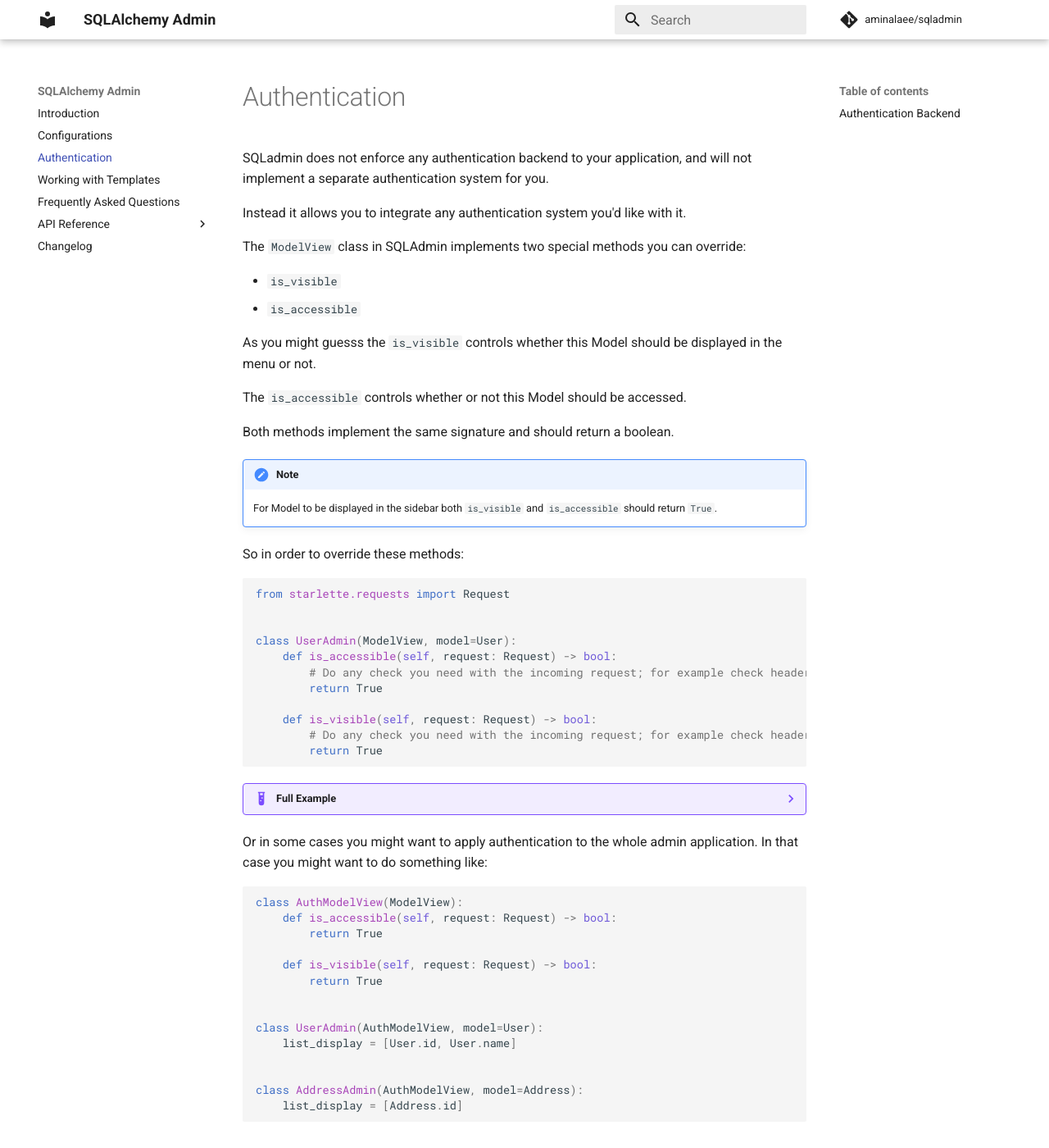
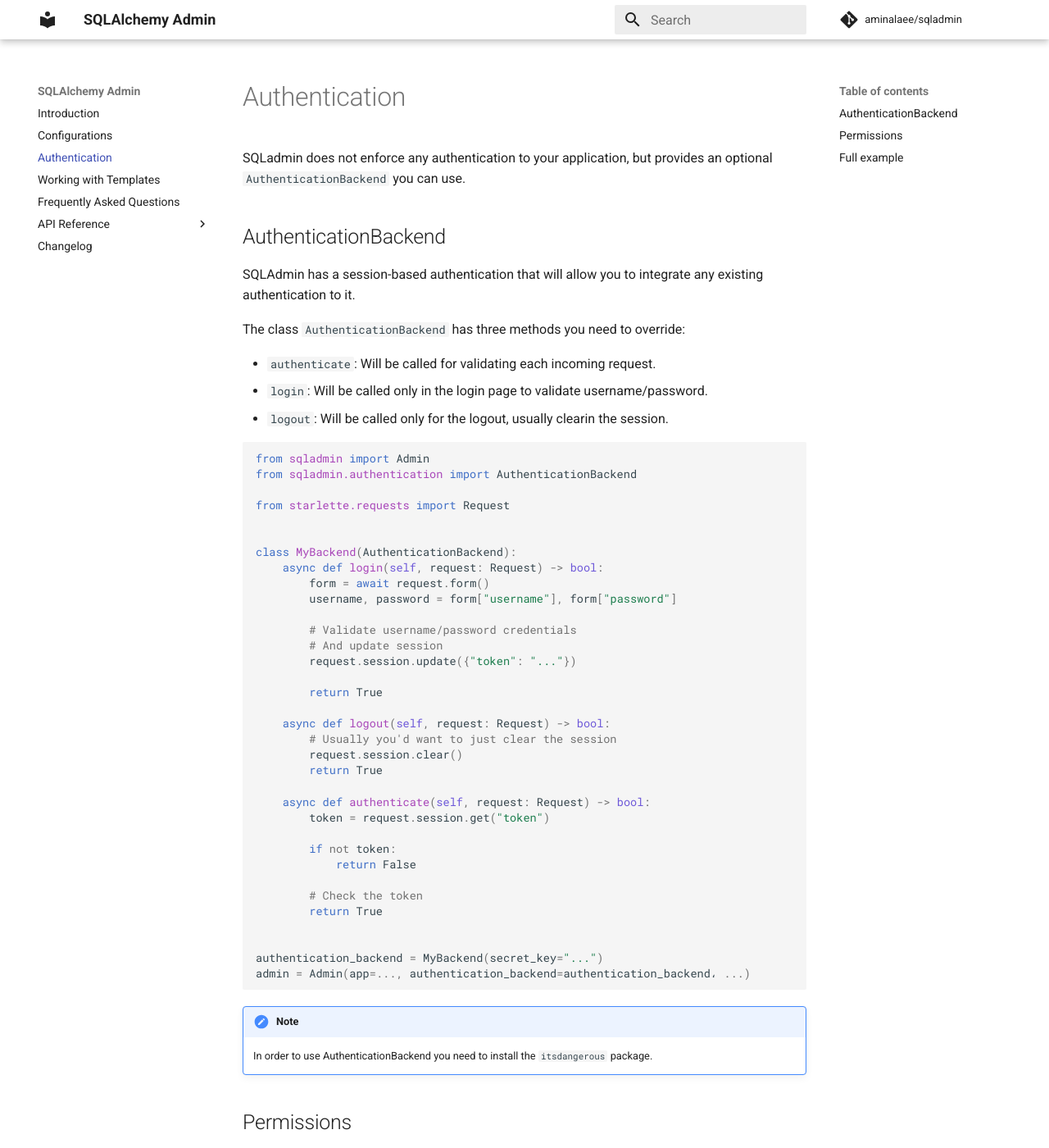
Before and after one commit to aminalaee/sqladmin, an MkDocs documentation site: the page built from docs/authentication.md, in a window 1280 px wide and 1400 px high. Shown: the whole window at 82% size. Built offline with MkDocs 1.6.1 and Material for MkDocs 9.7.7, drawn with Linux system fonts in a browser that asks for light colours; comment, search, counter and statistics services are not loaded; some of the changed text lies outside the part shown.

Commit message:
Add AuthenticationBackend docs (#278)

````diff
--- a/docs/authentication.md
+++ b/docs/authentication.md
@@ -1,22 +1,75 @@
-SQLadmin does not enforce any authentication backend to your application,
-and will not implement a separate authentication system for you.
+SQLadmin does not enforce any authentication to your application,
+but provides an optional `AuthenticationBackend` you can use.
 
-Instead it allows you to integrate any authentication system you'd like with it.
+## AuthenticationBackend
 
-The `ModelView` class in SQLAdmin implements two special methods you can override:
+SQLAdmin has a session-based authentication that will allow you
+to integrate any existing authentication to it.
+
+The class `AuthenticationBackend` has three methods you need to override:
+
+* `authenticate`: Will be called for validating each incoming request.
+* `login`: Will be called only in the login page to validate username/password.
+* `logout`: Will be called only for the logout, usually clearin the session.
+
+```python
+from sqladmin import Admin
+from sqladmin.authentication import AuthenticationBackend
+
+from starlette.requests import Request
+
+
+class MyBackend(AuthenticationBackend):
+    async def login(self, request: Request) -> bool:
+        form = await request.form()
+        username, password = form["username"], form["password"]
+
+        # Validate username/password credentials
+        # And update session
+        request.session.update({"token": "..."})
+
+        return True
+
+    async def logout(self, request: Request) -> bool:
+        # Usually you'd want to just clear the session
+        request.session.clear()
+        return True
+
+    async def authenticate(self, request: Request) -> bool:
+        token = request.session.get("token")
+
+        if not token:
+            return False
+
+        # Check the token
+        return True
+
+
+authentication_backend = MyBackend(secret_key="...")
+admin = Admin(app=..., authentication_backend=authentication_backend، ...)
+```
+
+!!! note
+    In order to use AuthenticationBackend you need to install the `itsdangerous` package.
+
+## Permissions
+
+The `ModelView` and `BaseView` classes in SQLAdmin implements two special methods you can override.
+You can use these methods to have control over each Model/View in addition to the AuthenticationBackend.
+So this is more like checking if the user has access to the specific Model or View.
 
 * `is_visible`
 * `is_accessible`
 
-As you might guesss the `is_visible` controls whether this Model
+As you might guess the `is_visible` controls if this Model/View
 should be displayed in the menu or not.
 
-The `is_accessible` controls whether or not this Model should be accessed.
+The `is_accessible` controls if this Model/View should be accessed.
 
 Both methods implement the same signature and should return a boolean.
 
 !!! note
-    For Model to be displayed in the sidebar both `is_visible`
+    For Model/View to be displayed in the sidebar both `is_visible`
     and `is_accessible` should return `True`.
 
 So in order to override these methods:
@@ -27,111 +80,69 @@
 
 class UserAdmin(ModelView, model=User):
     def is_accessible(self, request: Request) -> bool:
-        # Do any check you need with the incoming request; for example check headers
+        # Check incoming request
+        # For example request.session if using AuthenticatoinBackend
         return True
 
     def is_visible(self, request: Request) -> bool:
-        # Do any check you need with the incoming request; for example check headers
+        # Check incoming request
+        # For example request.session if using AuthenticatoinBackend
         return True
 ```
 
-??? example "Full Example"
-    ```python
-    from sqladmin import Admin, ModelView
-    from sqlalchemy import Column, Integer, String, create_engine
-    from sqlalchemy.ext.declarative import declarative_base
-    from starlette.applications import Starlette
-    from starlette.requests import Request
+## Full example
+
+```python
+from sqladmin import Admin, ModelView
+from sqladmin.authentication import AuthenticationBackend
+from sqlalchemy import Column, Integer, String, create_engine
+from sqlalchemy.ext.declarative import declarative_base
+from starlette.applications import Starlette
+from starlette.requests import Request
 
 
-    Base = declarative_base()
-    engine = create_engine(
-        "sqlite:///example.db",
-        connect_args={"check_same_thread": False},
-    )
+Base = declarative_base()
+engine = create_engine(
+    "sqlite:///example.db",
+    connect_args={"check_same_thread": False},
+)
 
 
-    class User(Base):
-        __tablename__ = "users"
+class User(Base):
+    __tablename__ = "users"
 
-        id = Column(Integer, primary_key=True)
-        name = Column(String)
+    id = Column(Integer, primary_key=True)
+    name = Column(String)
 
 
-    Base.metadata.create_all(engine)  # Create tables
-
-    app = Starlette()
-    admin = Admin(app, engine)
+Base.metadata.create_all(engine)
 
 
-    class UserAdmin(ModelView, model=User):
-        def is_visible(self, request: Request) -> bool:
-            return True
+class MyBackend(AuthenticationBackend):
+    async def login(self, request: Request) -> bool:
+        request.session.update({"token": "..."})
+        return True
 
-        def is_accessible(self, request: Request) -> bool:
-            return True
+    async def logout(self, request: Request) -> bool:
+        request.session.clear()
+        return True
+
+    async def authenticate(self, request: Request) -> bool:
+        return "token" in request.session
 
 
-    admin.add_view(UserAdmin)
-    ```
+app = Starlette()
+authentication_backend = MyBackend(secret_key="...")
+admin = Admin(app=app, engine=engine, authentication_backend=authentication_backend)
 
-Or in some cases you might want to apply authentication to the whole admin application.
-In that case you might want to do something like:
 
-```python
-class AuthModelView(ModelView):
+class UserAdmin(ModelView, model=User):
+    def is_visible(self, request: Request) -> bool:
+        return True
+
     def is_accessible(self, request: Request) -> bool:
         return True
 
-    def is_visible(self, request: Request) -> bool:
-        return True
 
-
-class UserAdmin(AuthModelView, model=User):
-    list_display = [User.id, User.name]
-
-
-class AddressAdmin(AuthModelView, model=Address):
-    list_display = [Address.id]
+admin.add_view(UserAdmin)
 ```
-
-## Authentication Backend
-
-You can integrate the Starlette [Authentication](https://www.starlette.io/authentication/)
-backend into SQLadmin :
-
-```python
-from sqladmin import Admin, ModelView
-from starlette.applications import Starlette
-from starlette.requests import Request
-
-# AuthenticationMiddleware explained in Starlette docs
-
-middlewares = [
-    Middleware(AuthenticationMiddleware, backend=BasicAuthBackend())
-]
-
-app = Starlette()
-admin = Admin(app=app, engine=engine, middlewares=middlewares)
-
-
-class AuthModelView(ModelView):
-    def is_accessible(self, request: Request) -> bool:
-        # With Authentication backend you can now access request.user.
-        if request.user.is_authenticated:
-            return True
-        return False
-```
-
-With the `middlewares` argument in SQLAdmin you can have full control over the
-`Admin` created and you can modify the behaviour. For example you can implement a SessionMiddleware:
-
-```python
-from sqladmin import Admin
-from starlette.applications import Starlette
-from starlette.middleware.sessions import SessionMiddleware
-
-
-app = Starlette()
-admin = Admin(app=app, engine=engine, middlewares=[SessionMiddleware(...)])
-```
--- a/mkdocs.yml
+++ b/mkdocs.yml
@@ -21,6 +21,7 @@
     - Application: 'api_reference/application.md'
     - ModelView: 'api_reference/model_view.md'
     - BaseView: 'api_reference/base_view.md'
+    - Authentication: 'api_reference/authentication.md'
   - Changelog: 'changelog.md'
 
 markdown_extensions:
````
Also changed, not shown: docs/api_reference/authentication.md (added, +8 -0 lines).
